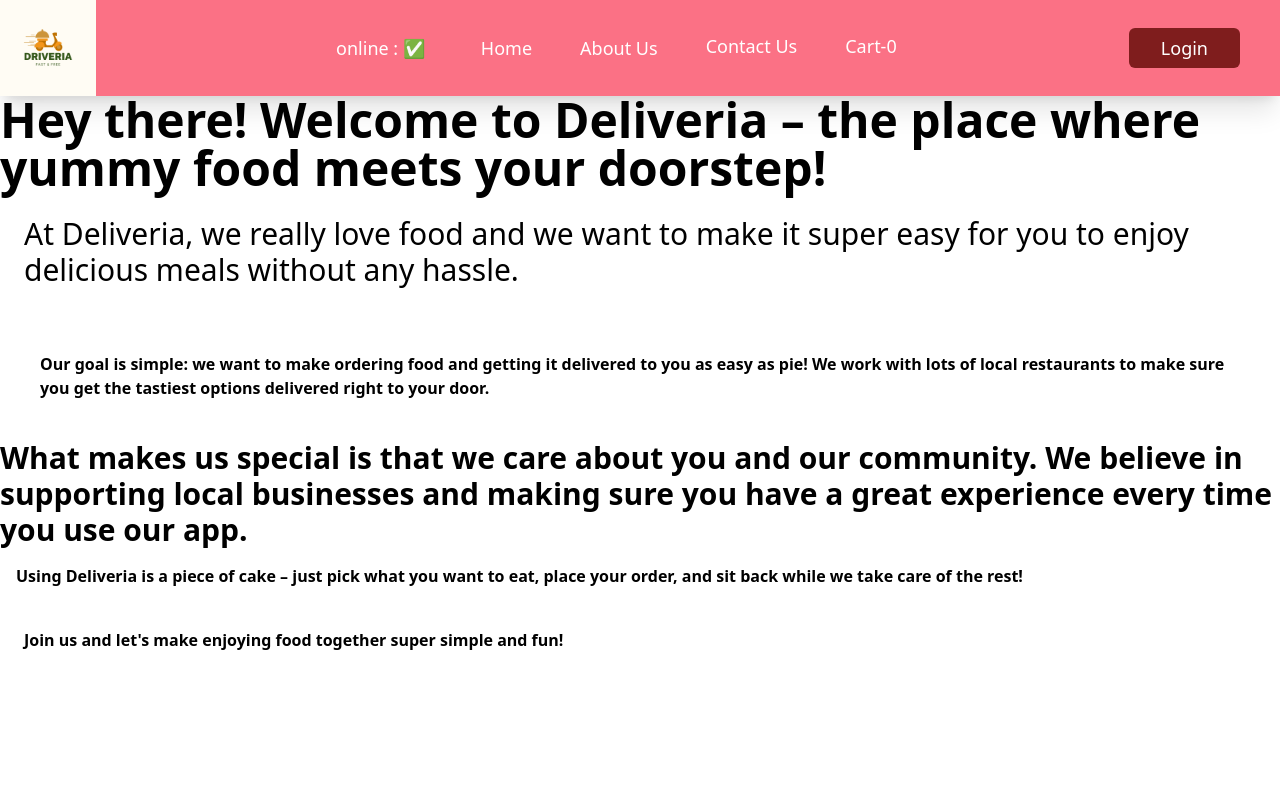
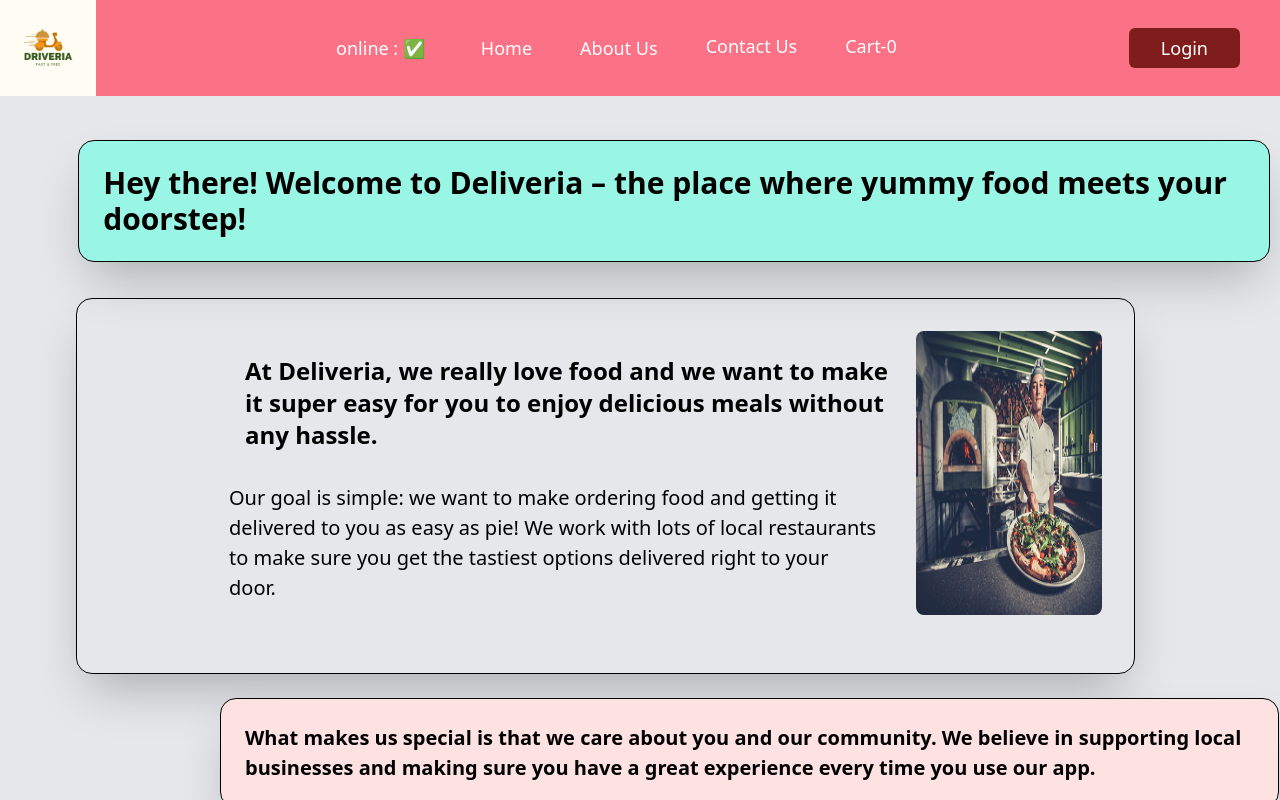
Before and after one commit to Rishabh1-dubey/Deliveriaa, a React (Vite) app: page /about in a window 1280 px wide. Built offline with nearby package versions, Linux system fonts and the light colour scheme.

Commit message:
Did Some changes in About section

```diff
--- a/src/components/About.js
+++ b/src/components/About.js
@@ -1,37 +1,56 @@
+import about from "../Items/img/about.jpg"
 const About = () => {
   return (
-    <div className="w-full">
-      <h1 className="font-bold text-5xl">
+    <div className="bg-gray-200  absolute t-1">
+      <div className=" mx-3 my-6 h-[1000px] w-auto  rounded-xl bg-gray-200 shadow-slate-300 ">
+        <div className=" relative top-5  p-6 m-auto w-[90%] border border-black rounded-2xl   shadow-2xl bg-teal-200 hover:shadow-purple-300  cursor-pointer transition ease-in-out delay-50 hover:scale-105 duration-100">
+          <h1 className="font-bold text-3xl ">
+            Hey there! Welcome to Deliveria – the place where yummy food meets
+            your doorstep!
+          </h1>
+        </div>
 
-        Hey there! Welcome to Deliveria – the place where yummy food meets your
-        doorstep!
-      </h1>
-
-      <p className="p-6 text-3xl">
-        At Deliveria, we really love food and we want to make it super easy for
-        you to enjoy delicious meals without any hassle.
+        {/* ----------2nd component-------- */}
+        <div className="relative top-14 flex p-6 mx-16 w-[80%] border border-black rounded-2xl   shadow-2xl bg-red hover:shadow-amber-500  cursor-pointer transition ease-in-out delay-50 hover:scale-105 duration-100">
+          <div className="pl-28 w-[80%]">
+            <h2 className=" text-2xl m-8  font-bold w-[650px]  ">
+              At Deliveria, we really love food and we want to make it super
+              easy for you to enjoy delicious meals without any hassle.
+            </h2>
+            <p className="text-[20px] m-4 pb-[30px]  w-[650px]">
+              Our goal is simple: we want to make ordering food and getting it
+              delivered to you as easy as pie! We work with lots of local
+              restaurants to make sure you get the tastiest options delivered
+              right to your door.
             </p>
-
-      <p className="p-6 font-bold m-4">
-        Our goal is simple: we want to make ordering food and getting it
-        delivered to you as easy as pie! We work with lots of local restaurants
-        to make sure you get the tastiest options delivered right to your door.
-      </p>
-
-      <p className="font-bold text-3xl">
-        What makes us special is that we care about you and our community. We
-        believe in supporting local businesses and making sure you have a great
-        experience every time you use our app.
-      </p>
-
+          </div>
+          <div className=" w-80">
+            <img
+              className="p-2 w-[440px] h-[300px]  rounded-2xl "
+              src={about}
+              alt="food-imahe"
+            />
+          </div>
+        </div>
+        {/* 3------------------rd */}
+        <div className=" relative top-20  p-6 ml-52 w-[80%] border border-black rounded-2xl   shadow-2xl bg-red-100 shadow-red-2xl  hover:shadow-red-500  cursor-pointer transition ease-in-out delay-50 hover:scale-105 duration-100">
+          <h2 className="font-bold text-[20px]">
+            What makes us special is that we care about you and our community.
+            We believe in supporting local businesses and making sure you have a
+            great experience every time you use our app.
+          </h2>
+        </div>
+        <div className=" relative top-36  p-6 ml-4 h-24 w-[80%] border border-black rounded-2xl   shadow-2xl  hover:shadow-green-300  cursor-pointer transition ease-in-out delay-50 hover:scale-105 duration-100  ">
           <h3 className="font-bold p-4">
             Using Deliveria is a piece of cake – just pick what you want to eat,
             place your order, and sit back while we take care of the rest!
           </h3>
+        </div>
 
-      <h2 className="font-bold m-2 p-4">
+        <h2 className=" relative top-48 pt-8 ml-52 h-[90px]  w-[80%] border border-black rounded-2xl   shadow-2xl font-bold m-6 pl-10 bg-yellow-200 cursor-pointer hover:text-white hover:bg-red-300">
           Join us and let's make enjoying food together super simple and fun!
         </h2>
+      </div>
     </div>
   );
 };
--- a/src/components/RestaurentMenu.js
+++ b/src/components/RestaurentMenu.js
@@ -60,7 +60,7 @@
 
   return (
     <div className="border border-t-black  w-full text-center pt-5 ">
-      <div className="text-black mt-7 ml-[370px] w-[800]  border border-red-400">
+      <div className="text-black mt-7 ml-[370px] w-[800]  ">
         <div className=" flex-col">
           {/* <h1 className="font-bold my-6 text-2xl">{name}</h1> */}
           {/* //this code is done bt me */}
@@ -85,8 +85,7 @@
             {totalRatingsString}
           </h3>
         </div>
-        <div className="  ml-[232] mt-3 mb-2 font-bold text-black text-lg font-sans">
-        </div>
+        <div className="  ml-[232] mt-3 mb-2 font-bold text-black text-lg font-sans"></div>
         <h2 className="flex">
           <MdOutlineDeliveryDining className="mt-[6] mr-[6]" />
           {sla?.deliveryTime} mins{" "}
@@ -95,6 +94,8 @@
           <HiCurrencyRupee className="mt-[6] h-[14] mr-[6]" />
           {costForTwo / 100} {" for Two"}
         </h3>
+        <div className="w-full h-[1px] border
+         border-black"></div>
       </div>
       {/* <ul>
                 {categories&&categories.map((item) => {
```
Also changed, not shown: src/components/Body.js (+49 -30 lines), src/Items/img/about.jpg (added). Lines whose indentation alone changed are shown as unchanged.
